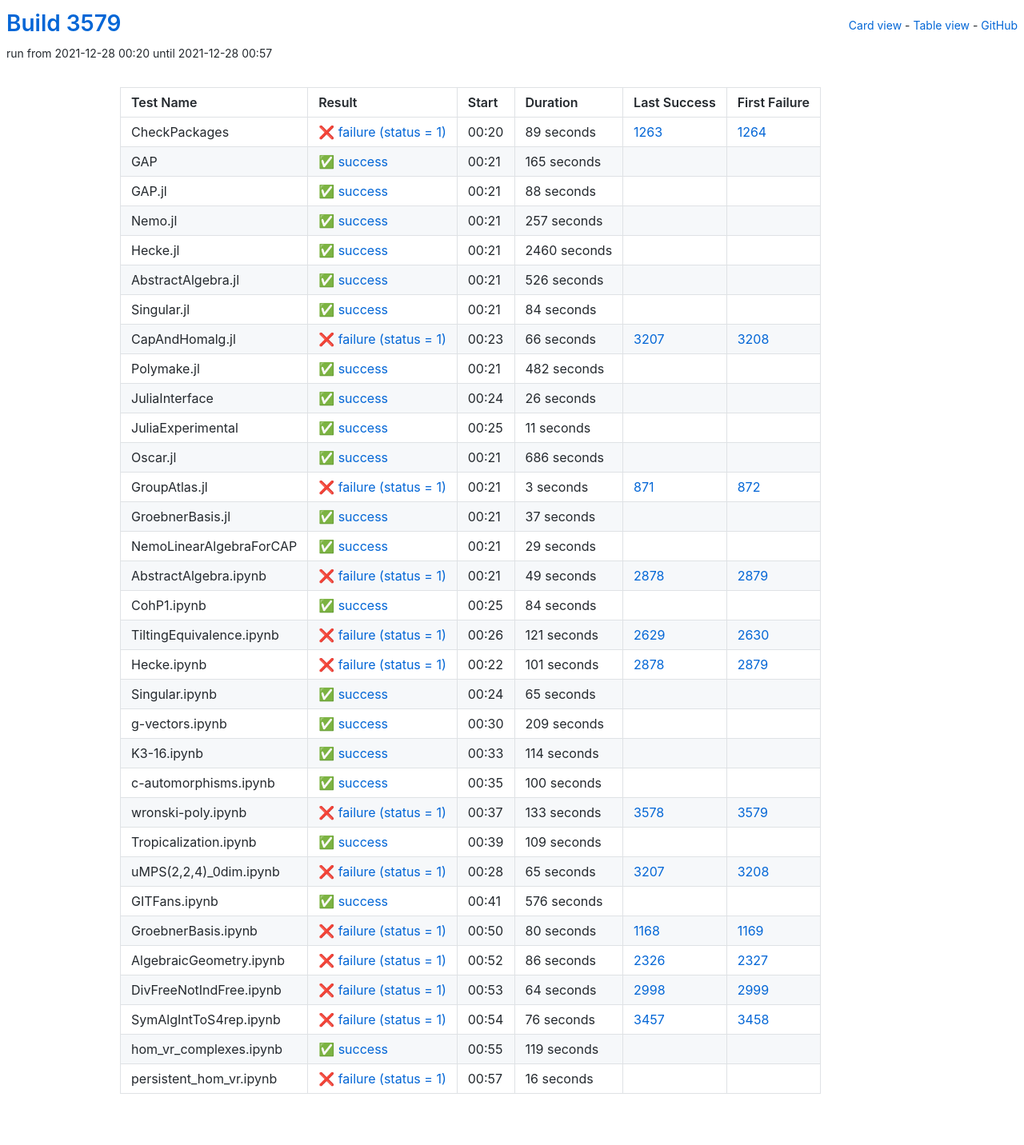
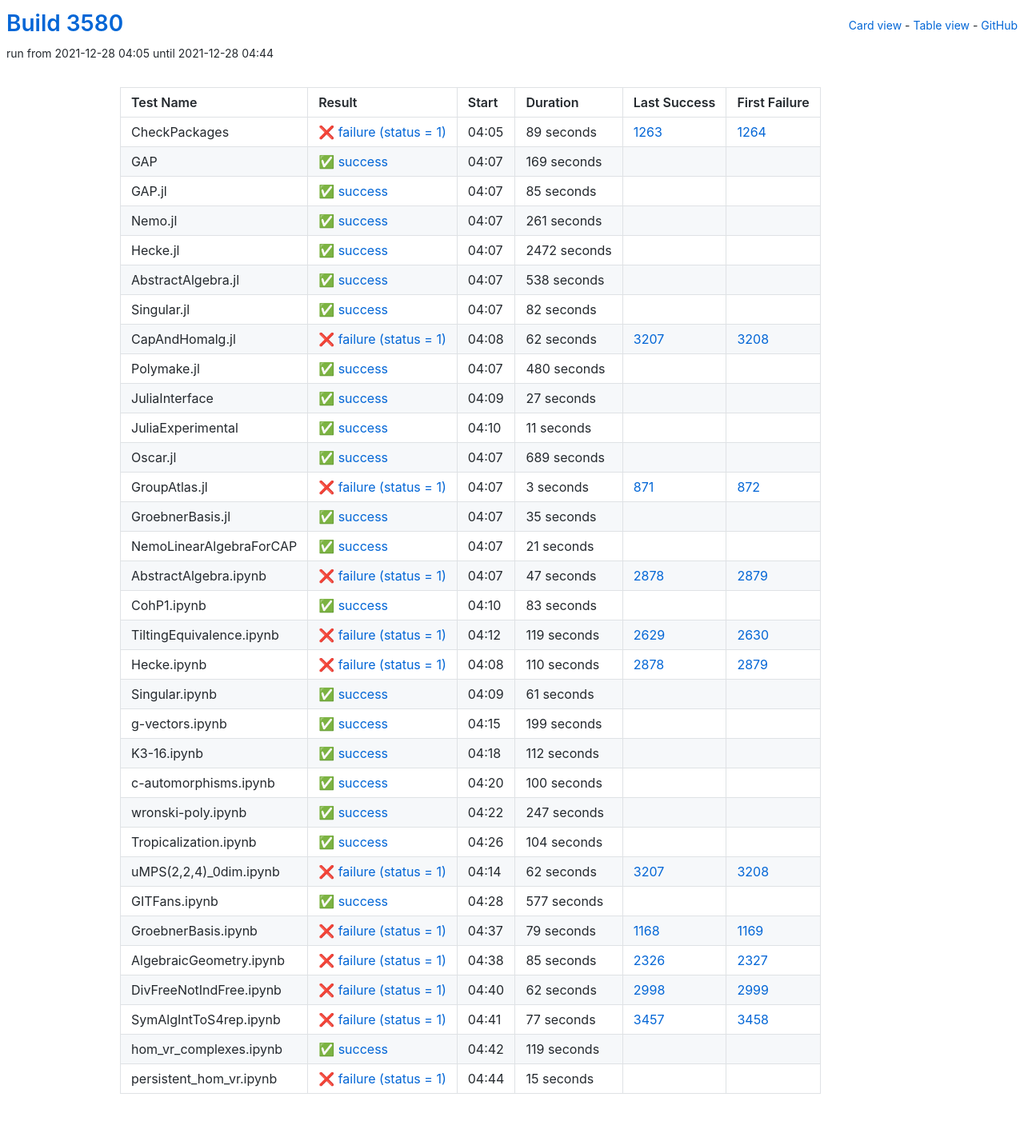
Before and after one commit to oscar-system/oscar-ci-status-stable, a Jekyll site: the page built from table.html, in a window 1280 px wide. Shown: the whole page at 80% size. Built offline with Jekyll 4.4.1, drawn with Linux system fonts in a browser that asks for light colours.

Commit message:
Build #3580

```diff
--- a/_data/ci.yml
+++ b/_data/ci.yml
@@ -1,6 +1,6 @@
 ---
-build: 3579
-build_url: https://oscarci.mathematik.uni-kl.de/job/oscar-stable/3579/
+build: 3580
+build_url: https://oscarci.mathematik.uni-kl.de/job/oscar-stable/3580/
 job: oscar-stable
 organization: oscar-system
 repo: oscar-ci-status-stable
@@ -8,8 +8,8 @@ repourl: https://github.com/oscar-system/oscar-ci-status-stable
 tests:
 - name: CheckPackages
   id: checkpackages
-  log: https://oscarci.mathematik.uni-kl.de/job/oscar-stable/3579/artifact/logs/build-3579/CheckPackages.log
-  start: 2021-12-28 00:20
+  log: https://oscarci.mathematik.uni-kl.de/job/oscar-stable/3580/artifact/logs/build-3580/CheckPackages.log
+  start: 2021-12-28 04:05
   success: false
   exitcode: 1
   status: failure
@@ -20,116 +20,116 @@ tests:
   first_failure_url: https://oscarci.mathematik.uni-kl.de/job/oscar-stable/1264/
 - name: GAP
   id: gap
-  log: https://oscarci.mathematik.uni-kl.de/job/oscar-stable/3579/artifact/logs/build-3579/GAP.log
-  start: 2021-12-28 00:21
+  log: https://oscarci.mathematik.uni-kl.de/job/oscar-stable/3580/artifact/logs/build-3580/GAP.log
+  start: 2021-12-28 04:07
   success: true
   exitcode: 0
   status: success
-  duration: 165
+  duration: 169
   last_success: false
   last_success_url:
   first_failure: false
   first_failure_url:
 - name: GAP.jl
   id: gap-jl
-  log: https://oscarci.mathematik.uni-kl.de/job/oscar-stable/3579/artifact/logs/build-3579/GAP.jl.log
-  start: 2021-12-28 00:21
+  log: https://oscarci.mathematik.uni-kl.de/job/oscar-stable/3580/artifact/logs/build-3580/GAP.jl.log
+  start: 2021-12-28 04:07
   success: true
   exitcode: 0
   status: success
-  duration: 88
+  duration: 85
   last_success: false
   last_success_url:
   first_failure: false
   first_failure_url:
 - name: Nemo.jl
   id: nemo-jl
-  log: https://oscarci.mathematik.uni-kl.de/job/oscar-stable/3579/artifact/logs/build-3579/Nemo.jl.log
-  start: 2021-12-28 00:21
+  log: https://oscarci.mathematik.uni-kl.de/job/oscar-stable/3580/artifact/logs/build-3580/Nemo.jl.log
+  start: 2021-12-28 04:07
   success: true
   exitcode: 0
   status: success
-  duration: 257
+  duration: 261
   last_success: false
   last_success_url:
   first_failure: false
   first_failure_url:
 - name: Hecke.jl
   id: hecke-jl
-  log: https://oscarci.mathematik.uni-kl.de/job/oscar-stable/3579/artifact/logs/build-3579/Hecke.jl.log
-  start: 2021-12-28 00:21
+  log: https://oscarci.mathematik.uni-kl.de/job/oscar-stable/3580/artifact/logs/build-3580/Hecke.jl.log
+  start: 2021-12-28 04:07
   success: true
   exitcode: 0
   status: success
-  duration: 2460
+  duration: 2472
   last_success: false
   last_success_url:
   first_failure: false
   first_failure_url:
 - name: AbstractAlgebra.jl
   id: abstractalgebra-jl
-  log: https://oscarci.mathematik.uni-kl.de/job/oscar-stable/3579/artifact/logs/build-3579/AbstractAlgebra.jl.log
-  start: 2021-12-28 00:21
+  log: https://oscarci.mathematik.uni-kl.de/job/oscar-stable/3580/artifact/logs/build-3580/AbstractAlgebra.jl.log
+  start: 2021-12-28 04:07
   success: true
   exitcode: 0
   status: success
-  duration: 526
+  duration: 538
   last_success: false
   last_success_url:
   first_failure: false
   first_failure_url:
 - name: Singular.jl
   id: singular-jl
-  log: https://oscarci.mathematik.uni-kl.de/job/oscar-stable/3579/artifact/logs/build-3579/Singular.jl.log
-  start: 2021-12-28 00:21
+  log: https://oscarci.mathematik.uni-kl.de/job/oscar-stable/3580/artifact/logs/build-3580/Singular.jl.log
+  start: 2021-12-28 04:07
   success: true
   exitcode: 0
   status: success
-  duration: 84
+  duration: 82
   last_success: false
   last_success_url:
   first_failure: false
   first_failure_url:
 - name: CapAndHomalg.jl
   id: capandhomalg-jl
-  log: https://oscarci.mathematik.uni-kl.de/job/oscar-stable/3579/artifact/logs/build-3579/CapAndHomalg.jl.log
-  start: 2021-12-28 00:23
+  log: https://oscarci.mathematik.uni-kl.de/job/oscar-stable/3580/artifact/logs/build-3580/CapAndHomalg.jl.log
+  start: 2021-12-28 04:08
   success: false
   exitcode: 1
   status: failure
-  duration: 66
+  duration: 62
   last_success: 3207
   last_success_url: https://oscarci.mathematik.uni-kl.de/job/oscar-stable/3207/
   first_failure: 3208
   first_failure_url: https://oscarci.mathematik.uni-kl.de/job/oscar-stable/3208/
 - name: Polymake.jl
   id: polymake-jl
-  log: https://oscarci.mathematik.uni-kl.de/job/oscar-stable/3579/artifact/logs/build-3579/Polymake.jl.log
-  start: 2021-12-28 00:21
+  log: https://oscarci.mathematik.uni-kl.de/job/oscar-stable/3580/artifact/logs/build-3580/Polymake.jl.log
+  start: 2021-12-28 04:07
   success: true
   exitcode: 0
   status: success
-  duration: 482
+  duration: 480
   last_success: false
   last_success_url:
   first_failure: false
   first_failure_url:
 - name: JuliaInterface
   id: juliainterface
-  log: https://oscarci.mathematik.uni-kl.de/job/oscar-stable/3579/artifact/logs/build-3579/JuliaInterface.log
-  start: 2021-12-28 00:24
+  log: https://oscarci.mathematik.uni-kl.de/job/oscar-stable/3580/artifact/logs/build-3580/JuliaInterface.log
+  start: 2021-12-28 04:09
   success: true
   exitcode: 0
   status: success
-  duration: 26
+  duration: 27
   last_success: false
   last_success_url:
   first_failure: false
   first_failure_url:
 - name: JuliaExperimental
   id: juliaexperimental
-  log: https://oscarci.mathematik.uni-kl.de/job/oscar-stable/3579/artifact/logs/build-3579/JuliaExperimental.log
-  start: 2021-12-28 00:25
+  log: https://oscarci.mathematik.uni-kl.de/job/oscar-stable/3580/artifact/logs/build-3580/JuliaExperimental.log
+  start: 2021-12-28 04:10
   success: true
   exitcode: 0
   status: success
@@ -140,20 +140,20 @@ tests:
   first_failure_url:
 - name: Oscar.jl
   id: oscar-jl
-  log: https://oscarci.mathematik.uni-kl.de/job/oscar-stable/3579/artifact/logs/build-3579/Oscar.jl.log
-  start: 2021-12-28 00:21
+  log: https://oscarci.mathematik.uni-kl.de/job/oscar-stable/3580/artifact/logs/build-3580/Oscar.jl.log
+  start: 2021-12-28 04:07
   success: true
   exitcode: 0
   status: success
-  duration: 686
+  duration: 689
   last_success: false
   last_success_url:
   first_failure: false
   first_failure_url:
 - name: GroupAtlas.jl
   id: groupatlas-jl
-  log: https://oscarci.mathematik.uni-kl.de/job/oscar-stable/3579/artifact/logs/build-3579/GroupAtlas.jl.log
-  start: 2021-12-28 00:21
+  log: https://oscarci.mathematik.uni-kl.de/job/oscar-stable/3580/artifact/logs/build-3580/GroupAtlas.jl.log
+  start: 2021-12-28 04:07
   success: false
   exitcode: 1
   status: failure
@@ -164,116 +164,116 @@ tests:
   first_failure_url: https://oscarci.mathematik.uni-kl.de/job/oscar-stable/872/
 - name: GroebnerBasis.jl
   id: groebnerbasis-jl
-  log: https://oscarci.mathematik.uni-kl.de/job/oscar-stable/3579/artifact/logs/build-3579/GroebnerBasis.jl.log
-  start: 2021-12-28 00:21
+  log: https://oscarci.mathematik.uni-kl.de/job/oscar-stable/3580/artifact/logs/build-3580/GroebnerBasis.jl.log
+  start: 2021-12-28 04:07
   success: true
   exitcode: 0
   status: success
-  duration: 37
+  duration: 35
   last_success: false
   last_success_url:
   first_failure: false
   first_failure_url:
 - name: NemoLinearAlgebraForCAP
   id: nemolinearalgebraforcap
-  log: https://oscarci.mathematik.uni-kl.de/job/oscar-stable/3579/artifact/logs/build-3579/NemoLinearAlgebraForCAP.log
-  start: 2021-12-28 00:21
+  log: https://oscarci.mathematik.uni-kl.de/job/oscar-stable/3580/artifact/logs/build-3580/NemoLinearAlgebraForCAP.log
+  start: 2021-12-28 04:07
   success: true
   exitcode: 0
   status: success
-  duration: 29
+  duration: 21
   last_success: false
   last_success_url:
   first_failure: false
   first_failure_url:
 - name: AbstractAlgebra.ipynb
   id: abstractalgebra-ipynb
-  log: https://oscarci.mathematik.uni-kl.de/job/oscar-stable/3579/artifact/logs/build-3579/AbstractAlgebra.ipynb.log
-  start: 2021-12-28 00:21
+  log: https://oscarci.mathematik.uni-kl.de/job/oscar-stable/3580/artifact/logs/build-3580/AbstractAlgebra.ipynb.log
+  start: 2021-12-28 04:07
   success: false
   exitcode: 1
   status: failure
-  duration: 49
+  duration: 47
   last_success: 2878
   last_success_url: https://oscarci.mathematik.uni-kl.de/job/oscar-stable/2878/
   first_failure: 2879
   first_failure_url: https://oscarci.mathematik.uni-kl.de/job/oscar-stable/2879/
 - name: CohP1.ipynb
   id: cohp1-ipynb
-  log: https://oscarci.mathematik.uni-kl.de/job/oscar-stable/3579/artifact/logs/build-3579/CohP1.ipynb.log
-  start: 2021-12-28 00:25
+  log: https://oscarci.mathematik.uni-kl.de/job/oscar-stable/3580/artifact/logs/build-3580/CohP1.ipynb.log
+  start: 2021-12-28 04:10
   success: true
   exitcode: 0
   status: success
-  duration: 84
+  duration: 83
   last_success: false
   last_success_url:
   first_failure: false
   first_failure_url:
 - name: TiltingEquivalence.ipynb
   id: tiltingequivalence-ipynb
-  log: https://oscarci.mathematik.uni-kl.de/job/oscar-stable/3579/artifact/logs/build-3579/TiltingEquivalence.ipynb.log
-  start: 2021-12-28 00:26
+  log: https://oscarci.mathematik.uni-kl.de/job/oscar-stable/3580/artifact/logs/build-3580/TiltingEquivalence.ipynb.log
+  start: 2021-12-28 04:12
   success: false
   exitcode: 1
   status: failure
-  duration: 121
+  duration: 119
   last_success: 2629
   last_success_url: https://oscarci.mathematik.uni-kl.de/job/oscar-stable/2629/
   first_failure: 2630
   first_failure_url: https://oscarci.mathematik.uni-kl.de/job/oscar-stable/2630/
 - name: Hecke.ipynb
   id: hecke-ipynb
-  log: https://oscarci.mathematik.uni-kl.de/job/oscar-stable/3579/artifact/logs/build-3579/Hecke.ipynb.log
-  start: 2021-12-28 00:22
+  log: https://oscarci.mathematik.uni-kl.de/job/oscar-stable/3580/artifact/logs/build-3580/Hecke.ipynb.log
+  start: 2021-12-28 04:08
   success: false
   exitcode: 1
   status: failure
-  duration: 101
+  duration: 110
   last_success: 2878
   last_success_url: https://oscarci.mathematik.uni-kl.de/job/oscar-stable/2878/
   first_failure: 2879
   first_failure_url: https://oscarci.mathematik.uni-kl.de/job/oscar-stable/2879/
 - name: Singular.ipynb
   id: singular-ipynb
-  log: https://oscarci.mathematik.uni-kl.de/job/oscar-stable/3579/artifact/logs/build-3579/Singular.ipynb.log
-  start: 2021-12-28 00:24
+  log: https://oscarci.mathematik.uni-kl.de/job/oscar-stable/3580/artifact/logs/build-3580/Singular.ipynb.log
+  start: 2021-12-28 04:09
   success: true
   exitcode: 0
   status: success
-  duration: 65
+  duration: 61
   last_success: false
   last_success_url:
   first_failure: false
   first_failure_url:
 - name: g-vectors.ipynb
   id: g-vectors-ipynb
-  log: https://oscarci.mathematik.uni-kl.de/job/oscar-stable/3579/artifact/logs/build-3579/g-vectors.ipynb.log
-  start: 2021-12-28 00:30
+  log: https://oscarci.mathematik.uni-kl.de/job/oscar-stable/3580/artifact/logs/build-3580/g-vectors.ipynb.log
+  start: 2021-12-28 04:15
   success: true
   exitcode: 0
   status: success
-  duration: 209
+  duration: 199
   last_success: false
   last_success_url:
   first_failure: false
   first_failure_url:
 - name: K3-16.ipynb
   id: k3-16-ipynb
-  log: https://oscarci.mathematik.uni-kl.de/job/oscar-stable/3579/artifact/logs/build-3579/K3-16.ipynb.log
-  start: 2021-12-28 00:33
+  log: https://oscarci.mathematik.uni-kl.de/job/oscar-stable/3580/artifact/logs/build-3580/K3-16.ipynb.log
+  start: 2021-12-28 04:18
   success: true
   exitcode: 0
   status: success
-  duration: 114
+  duration: 112
   last_success: false
   last_success_url:
   first_failure: false
   first_failure_url:
 - name: c-automorphisms.ipynb
   id: c-automorphisms-ipynb
-  log: https://oscarci.mathematik.uni-kl.de/job/oscar-stable/3579/artifact/logs/build-3579/c-automorphisms.ipynb.log
-  start: 2021-12-28 00:35
+  log: https://oscarci.mathematik.uni-kl.de/job/oscar-stable/3580/artifact/logs/build-3580/c-automorphisms.ipynb.log
+  start: 2021-12-28 04:20
   success: true
   exitcode: 0
   status: success
@@ -284,104 +284,104 @@ tests:
   first_failure_url:
 - name: wronski-poly.ipynb
   id: wronski-poly-ipynb
-  log: https://oscarci.mathematik.uni-kl.de/job/oscar-stable/3579/artifact/logs/build-3579/wronski-poly.ipynb.log
-  start: 2021-12-28 00:37
-  success: false
-  exitcode: 1
-  status: failure
-  duration: 133
-  last_success: 3578
-  last_success_url: https://oscarci.mathematik.uni-kl.de/job/oscar-stable/3578/
-  first_failure: 3579
-  first_failure_url: https://oscarci.mathematik.uni-kl.de/job/oscar-stable/3579/
-- name: Tropicalization.ipynb
-  id: tropicalization-ipynb
-  log: https://oscarci.mathematik.uni-kl.de/job/oscar-stable/3579/artifact/logs/build-3579/Tropicalization.ipynb.log
-  start: 2021-12-28 00:39
+  log: https://oscarci.mathematik.uni-kl.de/job/oscar-stable/3580/artifact/logs/build-3580/wronski-poly.ipynb.log
+  start: 2021-12-28 04:22
   success: true
   exitcode: 0
   status: success
-  duration: 109
+  duration: 247
+  last_success: false
+  last_success_url:
+  first_failure: false
+  first_failure_url:
+- name: Tropicalization.ipynb
+  id: tropicalization-ipynb
+  log: https://oscarci.mathematik.uni-kl.de/job/oscar-stable/3580/artifact/logs/build-3580/Tropicalization.ipynb.log
+  start: 2021-12-28 04:26
+  success: true
+  exitcode: 0
+  status: success
+  duration: 104
   last_success: false
   last_success_url:
   first_failure: false
   first_failure_url:
 - name: uMPS(2,2,4)_0dim.ipynb
   id: umps-2-2-4-0dim-ipynb
-  log: https://oscarci.mathematik.uni-kl.de/job/oscar-stable/3579/artifact/logs/build-3579/uMPS-2-2-4-_0dim.ipynb.log
-  start: 2021-12-28 00:28
+  log: https://oscarci.mathematik.uni-kl.de/job/oscar-stable/3580/artifact/logs/build-3580/uMPS-2-2-4-_0dim.ipynb.log
+  start: 2021-12-28 04:14
   success: false
   exitcode: 1
   status: failure
-  duration: 65
+  duration: 62
   last_success: 3207
   last_success_url: https://oscarci.mathematik.uni-kl.de/job/oscar-stable/3207/
   first_failure: 3208
   first_failure_url: https://oscarci.mathematik.uni-kl.de/job/oscar-stable/3208/
 - name: GITFans.ipynb
   id: gitfans-ipynb
-  log: https://oscarci.mathematik.uni-kl.de/job/oscar-stable/3579/artifact/logs/build-3579/GITFans.ipynb.log
-  start: 2021-12-28 00:41
+  log: https://oscarci.mathematik.uni-kl.de/job/oscar-stable/3580/artifact/logs/build-3580/GITFans.ipynb.log
+  start: 2021-12-28 04:28
   success: true
   exitcode: 0
   status: success
-  duration: 576
+  duration: 577
   last_success: false
   last_success_url:
   first_failure: false
   first_failure_url:
 - name: GroebnerBasis.ipynb
   id: groebnerbasis-ipynb
-  log: https://oscarci.mathematik.uni-kl.de/job/oscar-stable/3579/artifact/logs/build-3579/GroebnerBasis.ipynb.log
-  start: 2021-12-28 00:50
+  log: https://oscarci.mathematik.uni-kl.de/job/oscar-stable/3580/artifact/logs/build-3580/GroebnerBasis.ipynb.log
+  start: 2021-12-28 04:37
   success: false
   exitcode: 1
   status: failure
-  duration: 80
+  duration: 79
   last_success: 1168
   last_success_url: https://oscarci.mathematik.uni-kl.de/job/oscar-stable/1168/
   first_failure: 1169
   first_failure_url: https://oscarci.mathematik.uni-kl.de/job/oscar-stable/1169/
 - name: AlgebraicGeometry.ipynb
   id: algebraicgeometry-ipynb
-  log: https://oscarci.mathematik.uni-kl.de/job/oscar-stable/3579/artifact/logs/build-3579/AlgebraicGeometry.ipynb.log
-  start: 2021-12-28 00:52
+  log: https://oscarci.mathematik.uni-kl.de/job/oscar-stable/3580/artifact/logs/build-3580/AlgebraicGeometry.ipynb.log
+  start: 2021-12-28 04:38
   success: false
   exitcode: 1
   status: failure
-  duration: 86
+  duration: 85
   last_success: 2326
   last_success_url: https://oscarci.mathematik.uni-kl.de/job/oscar-stable/2326/
   first_failure: 2327
   first_failure_url: https://oscarci.mathematik.uni-kl.de/job/oscar-stable/2327/
 - name: DivFreeNotIndFree.ipynb
   id: divfreenotindfree-ipynb
-  log: https://oscarci.mathematik.uni-kl.de/job/oscar-stable/3579/artifact/logs/build-3579/DivFreeNotIndFree.ipynb.log
-  start: 2021-12-28 00:53
+  log: https://oscarci.mathematik.uni-kl.de/job/oscar-stable/3580/artifact/logs/build-3580/DivFreeNotIndFree.ipynb.log
+  start: 2021-12-28 04:40
   success: false
   exitcode: 1
   status: failure
-  duration: 64
+  duration: 62
   last_success: 2998
   last_success_url: https://oscarci.mathematik.uni-kl.de/job/oscar-stable/2998/
   first_failure: 2999
   first_failure_url: https://oscarci.mathematik.uni-kl.de/job/oscar-stable/2999/
 - name: SymAlgIntToS4rep.ipynb
   id: symalginttos4rep-ipynb
-  log: https://oscarci.mathematik.uni-kl.de/job/oscar-stable/3579/artifact/logs/build-3579/SymAlgIntToS4rep.ipynb.log
-  start: 2021-12-28 00:54
+  log: https://oscarci.mathematik.uni-kl.de/job/oscar-stable/3580/artifact/logs/build-3580/SymAlgIntToS4rep.ipynb.log
+  start: 2021-12-28 04:41
   success: false
   exitcode: 1
   status: failure
-  duration: 76
+  duration: 77
   last_success: 3457
   last_success_url: https://oscarci.mathematik.uni-kl.de/job/oscar-stable/3457/
   first_failure: 3458
   first_failure_url: https://oscarci.mathematik.uni-kl.de/job/oscar-stable/3458/
 - name: hom_vr_complexes.ipynb
   id: hom-vr-complexes-ipynb
-  log: https://oscarci.mathematik.uni-kl.de/job/oscar-stable/3579/artifact/logs/build-3579/hom_vr_complexes.ipynb.log
-  start: 2021-12-28 00:55
+  log: https://oscarci.mathematik.uni-kl.de/job/oscar-stable/3580/artifact/logs/build-3580/hom_vr_complexes.ipynb.log
+  start: 2021-12-28 04:42
   success: true
   exitcode: 0
   status: success
@@ -392,12 +392,12 @@ tests:
   first_failure_url:
 - name: persistent_hom_vr.ipynb
   id: persistent-hom-vr-ipynb
-  log: https://oscarci.mathematik.uni-kl.de/job/oscar-stable/3579/artifact/logs/build-3579/persistent_hom_vr.ipynb.log
-  start: 2021-12-28 00:57
+  log: https://oscarci.mathematik.uni-kl.de/job/oscar-stable/3580/artifact/logs/build-3580/persistent_hom_vr.ipynb.log
+  start: 2021-12-28 04:44
   success: false
   exitcode: 1
   status: failure
-  duration: 16
+  duration: 15
   last_success: false
   last_success_url:
   first_failure: false
```
Also changed, not shown: README.md.
